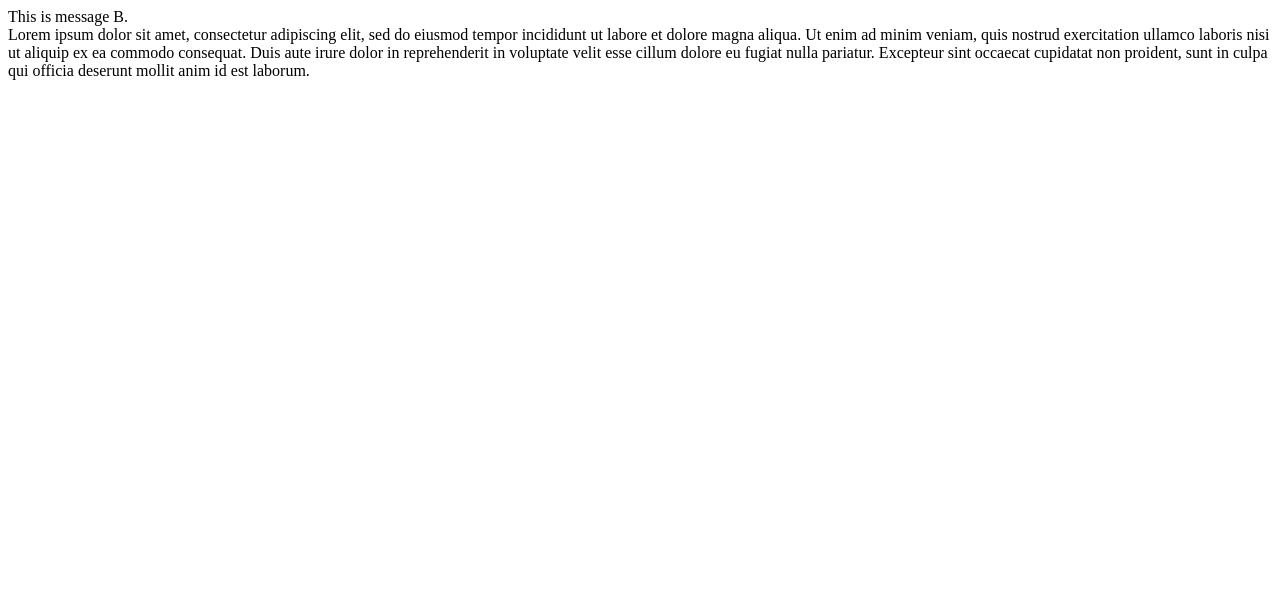
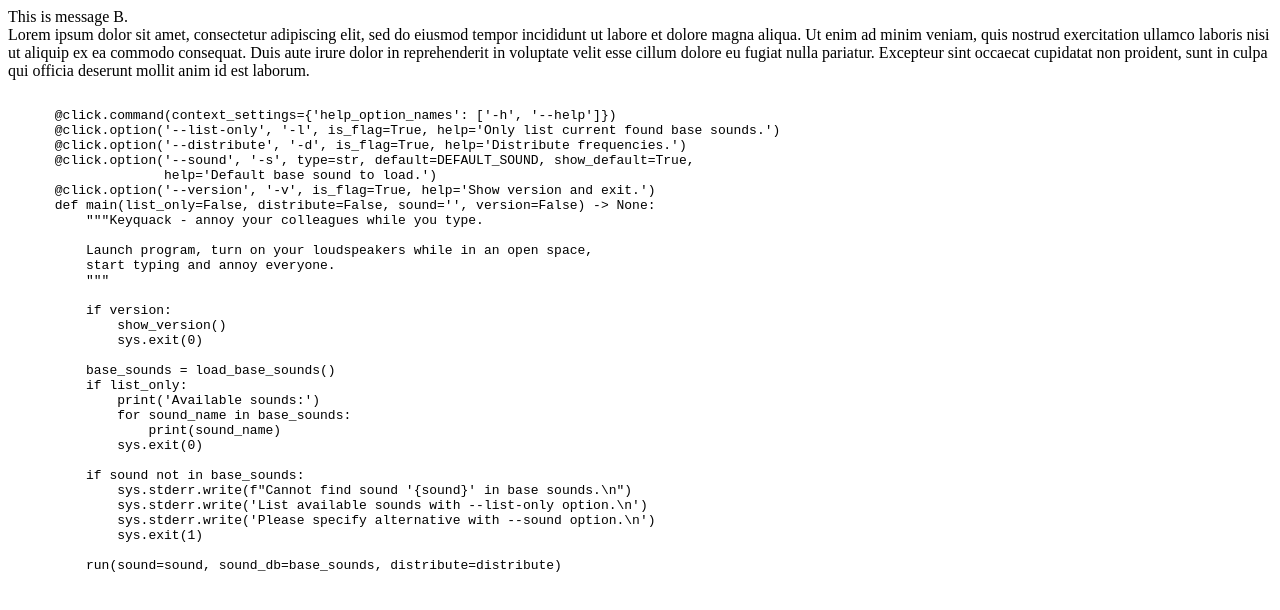
Before and after one commit to dyle71/divulge, a website: page slides/03 - Message B/index.html in a window 1280 px wide. Drawn offline with Linux system fonts and the light colour scheme.

Commit message:
Adds some features and plugin references

```diff
--- a/slides/03 - Message B/index.html
+++ b/slides/03 - Message B/index.html
@@ -12,4 +12,40 @@
     cupidatat non proident, sunt in culpa qui officia deserunt mollit anim id
     est laborum.
   </section>
+
+  <section>
+    <pre><code class="language-python" data-trim data-line-numbers="1-6|7-13|14-31">
+      @click.command(context_settings={'help_option_names': ['-h', '--help']})
+      @click.option('--list-only', '-l', is_flag=True, help='Only list current found base sounds.')
+      @click.option('--distribute', '-d', is_flag=True, help='Distribute frequencies.')
+      @click.option('--sound', '-s', type=str, default=DEFAULT_SOUND, show_default=True,
+                    help='Default base sound to load.')
+      @click.option('--version', '-v', is_flag=True, help='Show version and exit.')
+      def main(list_only=False, distribute=False, sound='', version=False) -> None:
+          """Keyquack - annoy your colleagues while you type.
+
+          Launch program, turn on your loudspeakers while in an open space,
+          start typing and annoy everyone.
+          """
+
+          if version:
+              show_version()
+              sys.exit(0)
+
+          base_sounds = load_base_sounds()
+          if list_only:
+              print('Available sounds:')
+              for sound_name in base_sounds:
+                  print(sound_name)
+              sys.exit(0)
+
+          if sound not in base_sounds:
+              sys.stderr.write(f"Cannot find sound '{sound}' in base sounds.\n")
+              sys.stderr.write('List available sounds with --list-only option.\n')
+              sys.stderr.write('Please specify alternative with --sound option.\n')
+              sys.exit(1)
+
+          run(sound=sound, sound_db=base_sounds, distribute=distribute)
+    </code></pre>
+  </section>
 </section>
```
Also changed, not shown: slides/02 - Message A/index.html (+9 -0 lines), slides/index.html (+3 -1 lines).
